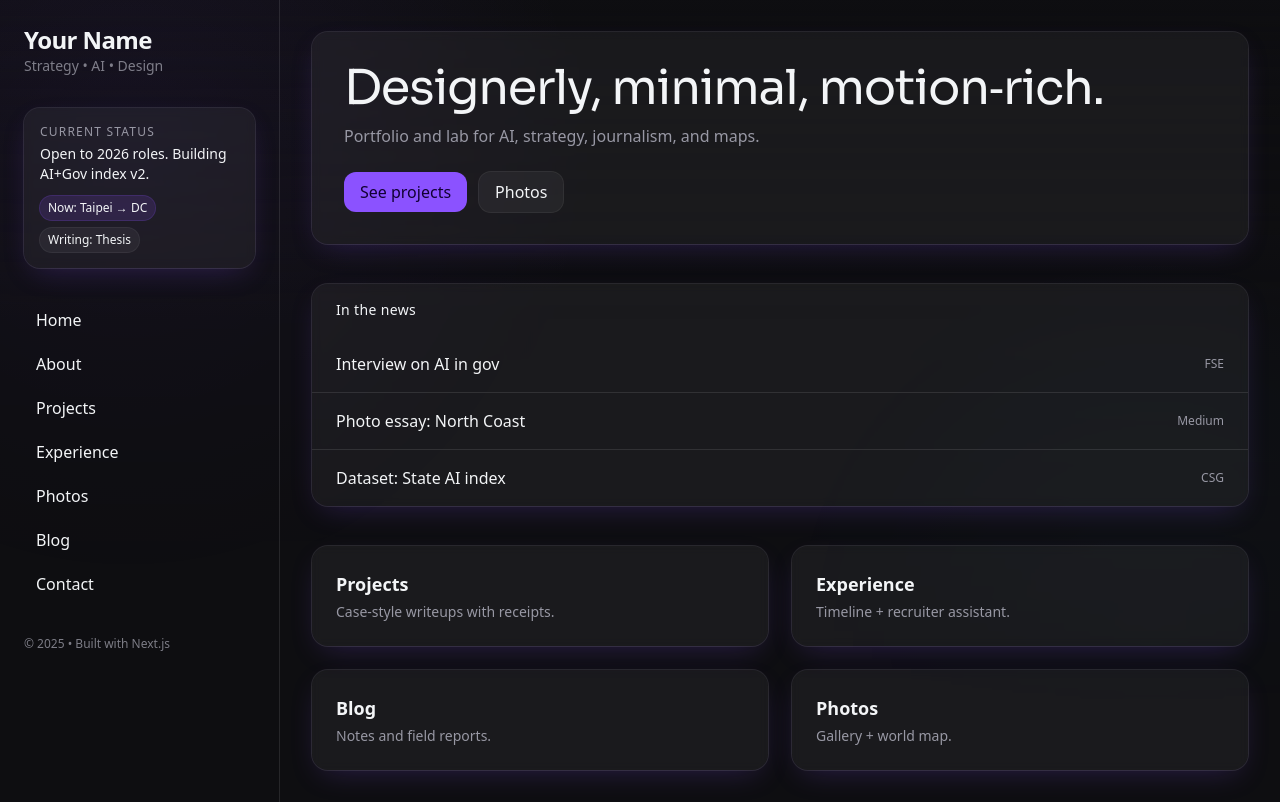
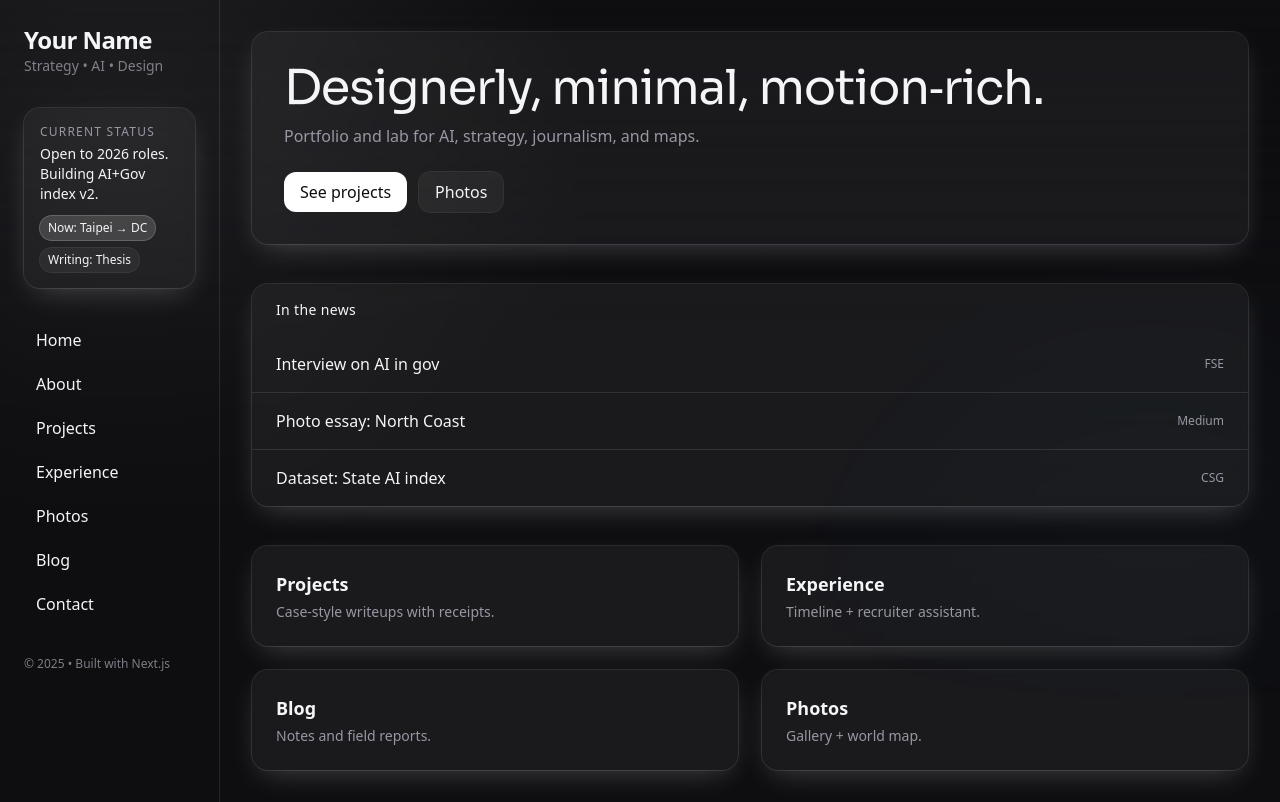
Before and after one commit to isaaciseiler-beep/finalwebsite, a Next.js app: page / in a window 1280 px wide. Built offline with nearby package versions, Linux system fonts and the light colour scheme.

Commit message:
Update globals.css

```diff
--- a/app/globals.css
+++ b/app/globals.css
@@ -2,18 +2,28 @@
 @tailwind components;
 @tailwind utilities;
 
+/* Theme */
 :root{
   --bg: 240 10% 6%;
   --fg: 210 20% 96%;
   --muted: 240 6% 62%;
-  --accent: 260 100% 66%;
-  --accent-fg: 260 100% 10%;
+  --accent: 0 0% 100%;         /* accent is white */
+  --accent-fg: 240 10% 6%;     /* dark text on white accent */
 }
 
+/* Layout */
 html,body{height:100%}
 body{ @apply bg-bg text-fg antialiased selection:bg-accent/20 selection:text-fg; }
 
-/* Gradient backdrop */
+/* grid with collapsible nav */
+.app-shell{ display:grid; grid-template-columns: var(--nav, 220px) 1fr; min-height:100vh; }
+body[data-nav="mini"] .app-shell{ grid-template-columns: 80px 1fr; }
+@media (max-width: 960px){
+  .app-shell{ grid-template-columns: 1fr; }
+  .sidebar{ position:sticky; top:0; z-index:40; }
+}
+
+/* gradient backdrop */
 .gradient-grid{ position:fixed; inset:0; pointer-events:none; background:
   radial-gradient(60vw 60vw at 10% 20%, hsl(var(--accent)/0.08), transparent 60%),
   radial-gradient(50vw 50vw at 90% 80%, hsl(200 100% 60% / 0.08), transparent 60%),
@@ -21,13 +31,24 @@ body{ @apply bg-bg text-fg antialiased selection:bg-accent/20 selection:text-fg;
   mask-image: linear-gradient(to bottom, black, transparent 90%);
 }
 
-/* Components */
-.card{ @apply rounded-2xl bg-white/5 ring-1 ring-white/10 backdrop-blur-sm shadow-soft; }
-.link{ @apply text-accent hover:underline underline-offset-4; }
+/* cards and buttons */
+.card{ @apply rounded-2xl bg-white/5 ring-1 ring-white/10 backdrop-blur-sm shadow-[0_10px_30px_-10px_rgba(255,255,255,0.25)]; }
+.btn{ @apply inline-flex items-center gap-2 px-4 py-2 rounded-xl transition-transform will-change-transform;}
+.btn-primary{ @apply bg-white text-[color:var(--accent-fg)] ring-1 ring-white/20; }
+.btn-ghost{ @apply bg-white/5 ring-1 ring-white/10; }
 
-/* Layout */
-.app-shell{ @apply grid; grid-template-columns: 280px 1fr; min-height:100vh; }
-@media (max-width: 960px){
-  .app-shell{ grid-template-columns: 1fr; }
-  .sidebar{ position:sticky; top:0; z-index:40; }
+/* sidebar visuals */
+.sidebar-surface{
+  position: relative;
+  background: linear-gradient(180deg, rgba(255,255,255,0.05), rgba(255,255,255,0.02));
+  border-right: 1px solid rgba(255,255,255,0.08);
 }
+.sidebar-surface::before{
+  content:""; position:absolute; inset:-1px 0 -1px -1px; pointer-events:none;
+  background: linear-gradient(180deg, rgba(255,255,255,0.35), transparent 50%, rgba(255,255,255,0.15));
+  mask: linear-gradient(#000, #000) content-box, linear-gradient(#000,#000);
+  padding:1px; border-right:1px solid transparent;
+}
+
+/* collapsed labels */
+body[data-nav="mini"] .nav-label{ display:none; }
```
